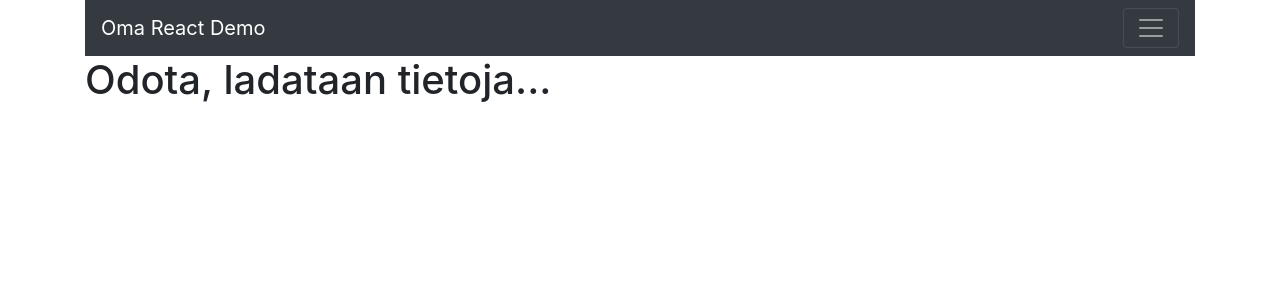
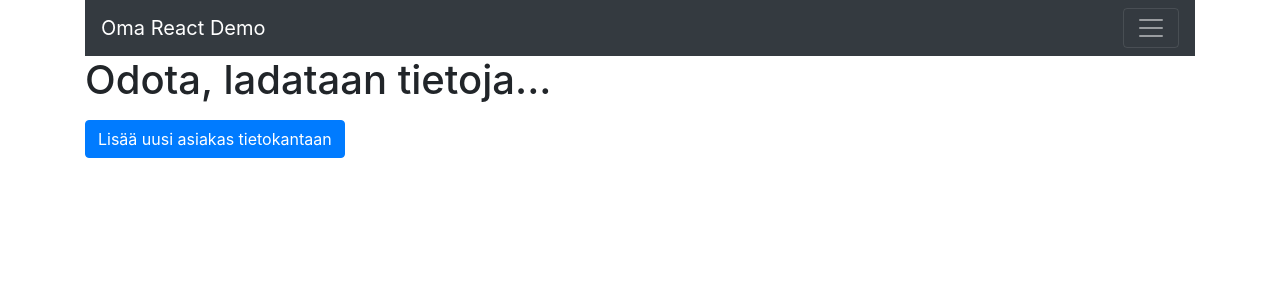
Before and after one commit to jani-jarvinen-itt/WebDemoOulu, a React (Create React App) app in the folder ReactFront/react-front/: page / in a window 1280 px wide. Shown: the top 300 px of the page. Built offline with nearby package versions, Linux system fonts and the light colour scheme; no server answers.

Commit message:
Lisätty nappi-komponentti.

```diff
--- /dev/null
+++ b/ReactFront/react-front/src/LähetysNappi.js
@@ -0,0 +1,15 @@
+import React, { Component } from 'react';
+
+class LähetysNappi extends Component {
+  render() {
+    return (
+      <div>
+          <p></p>
+          <button type="button" class="btn btn-primary">Lisää uusi asiakas tietokantaan</button>
+          <p></p>
+      </div>
+    );
+  }
+}
+
+export default LähetysNappi;
--- a/ReactFront/react-front/src/index.js
+++ b/ReactFront/react-front/src/index.js
@@ -5,11 +5,13 @@ import App from './App';
 import * as serviceWorker from './serviceWorker';
 import AsiakasLista from './AsiakasListaus';
 import Navigaatio from './Navigaatio';
+import LähetysNappi from './LähetysNappi';
 
 ReactDOM.render(
     <div>
         <Navigaatio />
         <AsiakasLista />
+        <LähetysNappi />
     </div>
     , document.getElementById('root'));
 
```
